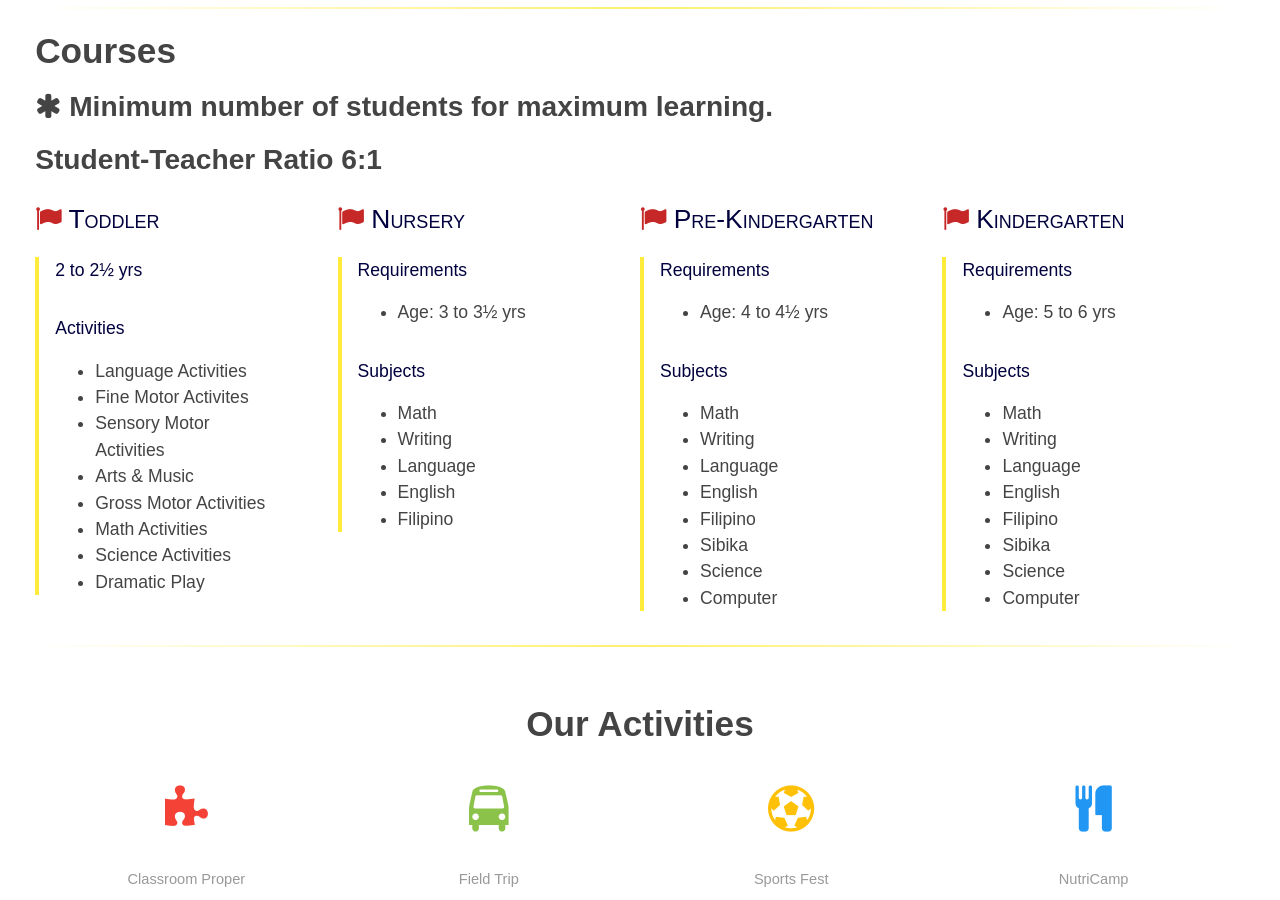
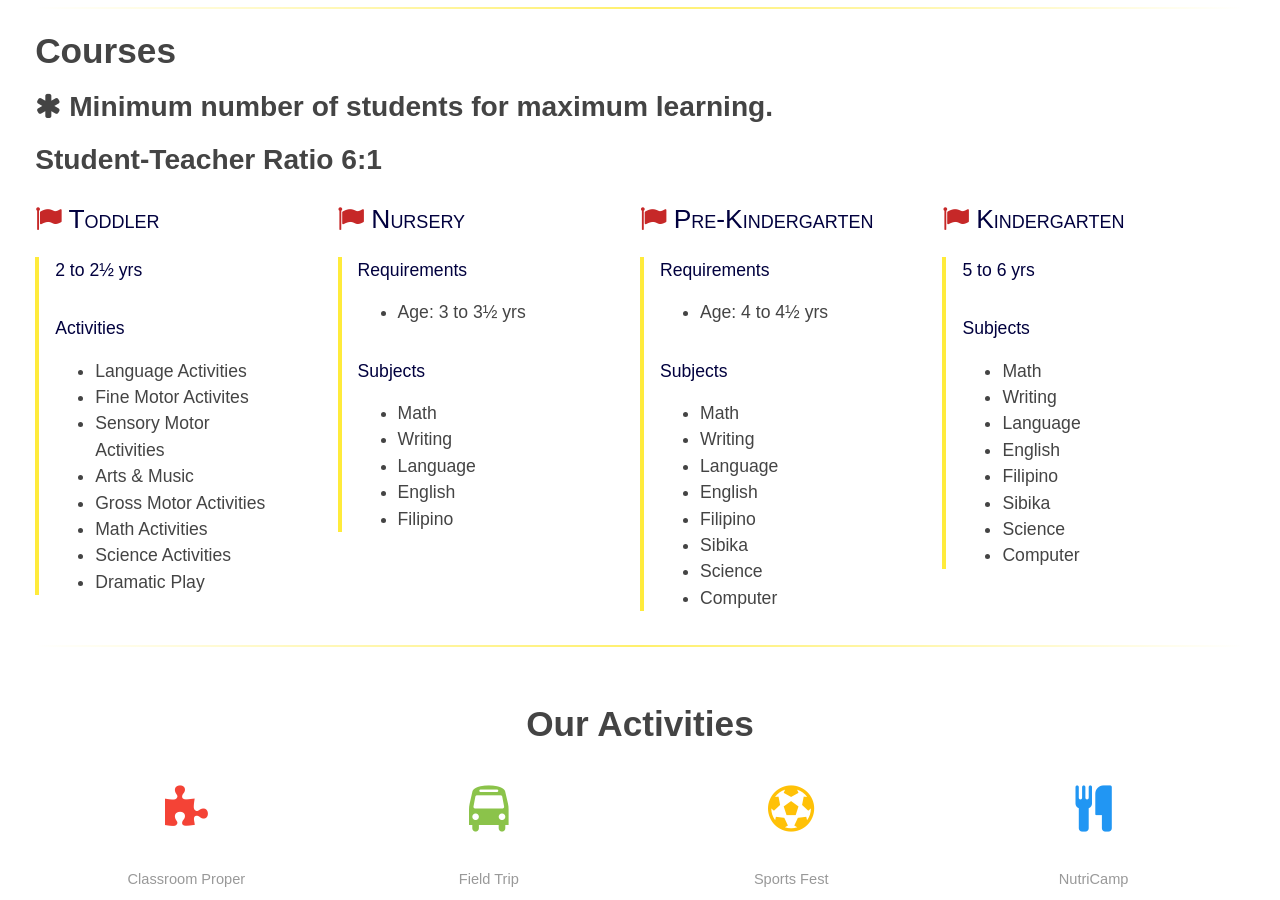
Before and after one commit to cmdcph/cmdcph.github.io, a Jekyll site: the page built from index.md, in a window 1280 px wide and 900 px high, scrolled down 719 px. Built offline with Jekyll 4.4.1, drawn with Linux system fonts in a browser that asks for light colours.

Commit message:
Updated Kinder

```diff
--- a/_courses/kinder.markdown
+++ b/_courses/kinder.markdown
@@ -3,8 +3,7 @@ title: Kindergarten
 index: 4
 ---
 
-#### Requirements
-- Age: 5 to 6 yrs
+#### 5 to 6 yrs
 
 #### Subjects
 - Math
```
